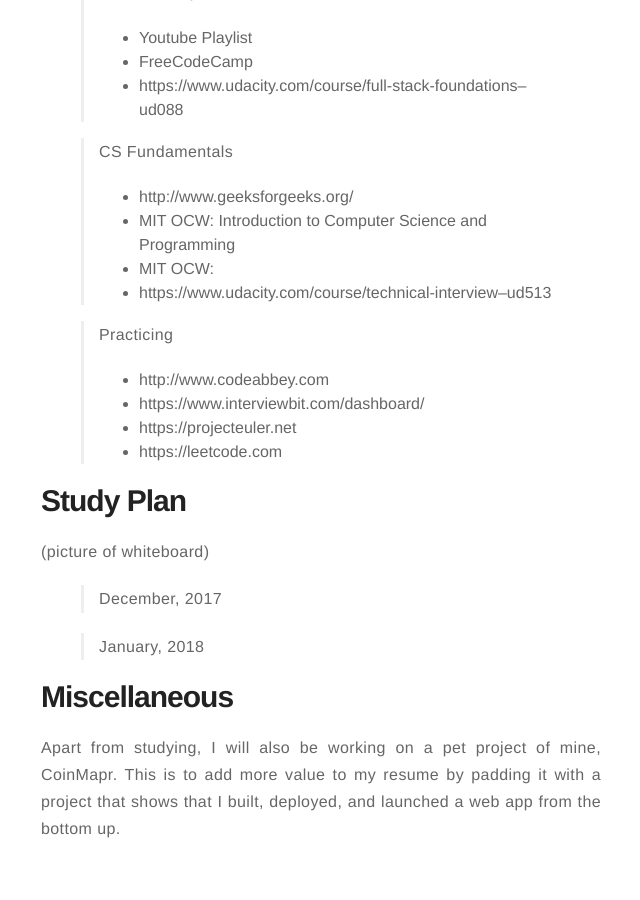
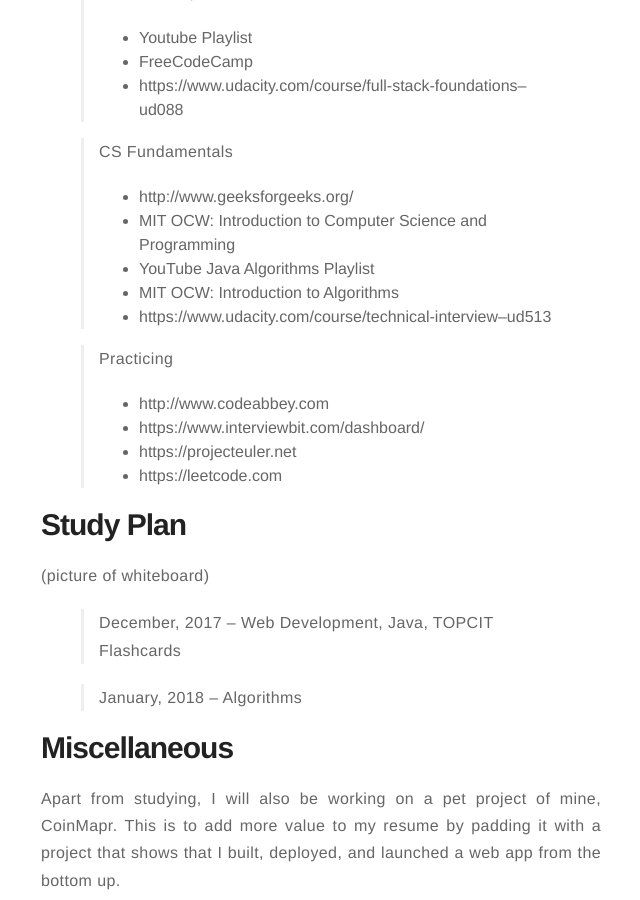
Before and after one commit to jpamata/jpamata.github.io, a Jekyll site: the page built from drafts/2017-11-20-gap-months-tech-interview-prep-fresh-grad.md, in a window 1280 px wide and 900 px high, scrolled down 540 px. Shown: the whole window, without its empty margins (319-959 px from the left). Built offline with Jekyll 4.4.1, drawn with Linux system fonts in a browser that asks for light colours; comment, search, counter and statistics services are not loaded.

Commit message:
Update 2017-11-20-gap-months-tech-interview-prep-fresh-grad.md

```diff
--- a/drafts/2017-11-20-gap-months-tech-interview-prep-fresh-grad.md
+++ b/drafts/2017-11-20-gap-months-tech-interview-prep-fresh-grad.md
@@ -25,7 +25,8 @@
 > CS Fundamentals
 * http://www.geeksforgeeks.org/
 * MIT OCW: Introduction to Computer Science and Programming
-* MIT OCW:
+* YouTube Java Algorithms Playlist
+* MIT OCW: Introduction to Algorithms
 * https://www.udacity.com/course/technical-interview--ud513
 
 > Practicing
@@ -39,8 +40,10 @@
 (picture of whiteboard)
 
 > December, 2017
+-- Web Development, Java, TOPCIT Flashcards
 
 > January, 2018
+-- Algorithms
 
 # Miscellaneous
 
```
